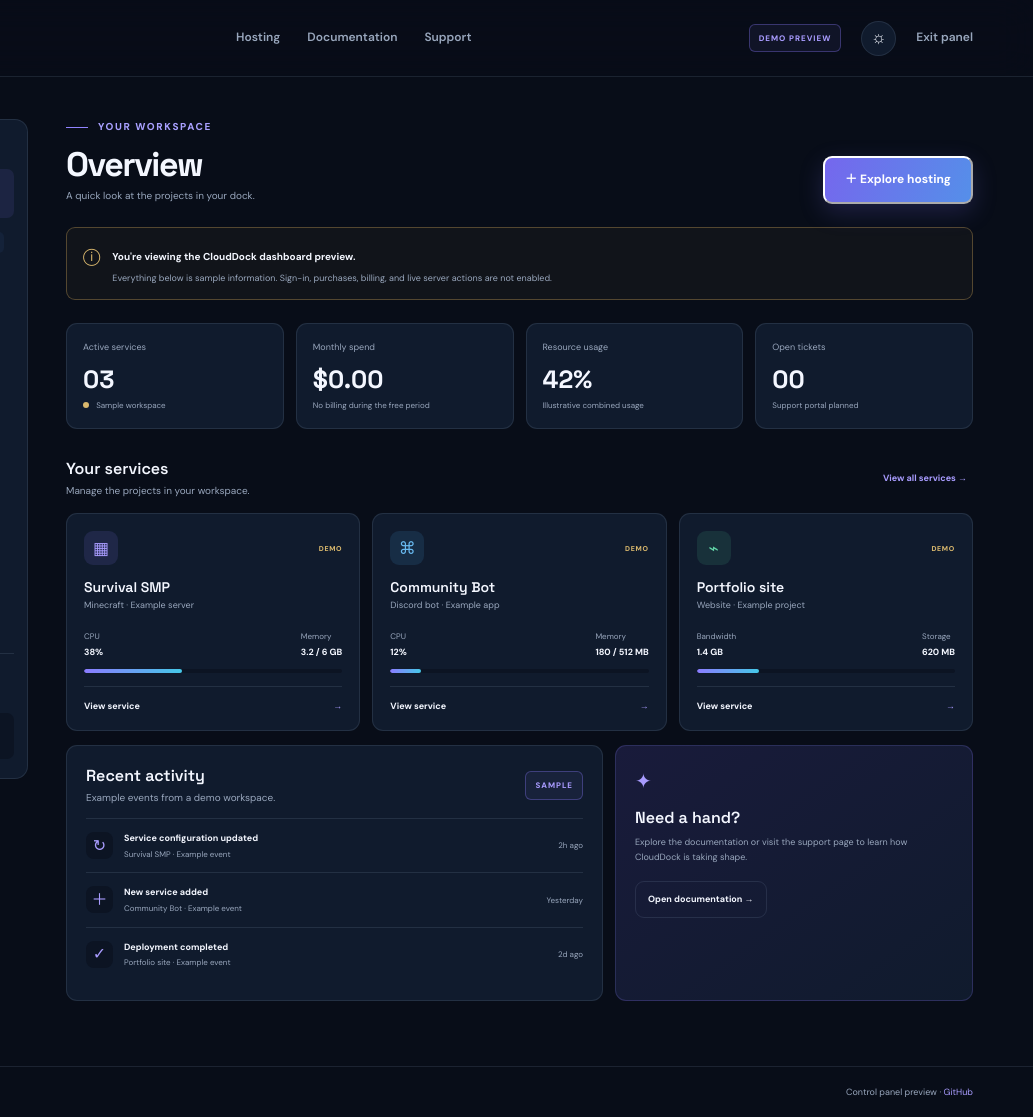
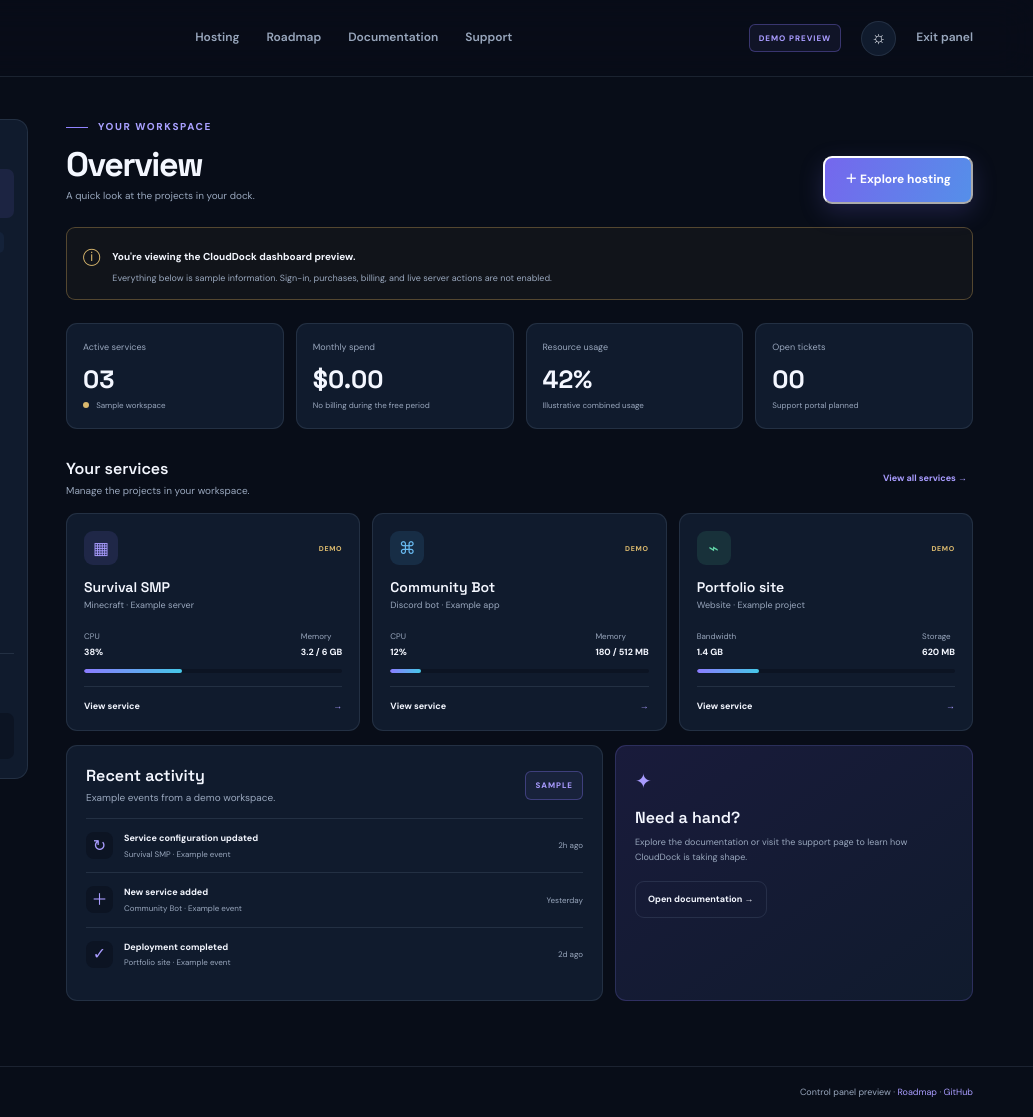
Before and after one commit to GlitchyBoy-YT/CloudDock, a plain HTML site: page dashboard.html in a window 1280 px wide. Shown: the full height of the page, 247-1280 px from the left. Drawn offline with Linux system fonts and the light colour scheme.

Commit message:
Add roadmap links to dashboard preview

```diff
--- a/dashboard.html
+++ b/dashboard.html
@@ -19,7 +19,7 @@
   <header class="site-header">
     <nav class="nav container" aria-label="Main navigation">
       <a class="brand" href="index.html"><span class="brand-mark">C</span><span>cloud<span class="brand-light">dock</span></span></a>
-      <div class="panel-nav-links"><a href="products.html">Hosting</a><a href="docs.html">Documentation</a><a href="support.html">Support</a></div>
+      <div class="panel-nav-links"><a href="products.html">Hosting</a><a href="roadmap.html">Roadmap</a><a href="docs.html">Documentation</a><a href="support.html">Support</a></div>
       <div class="nav-actions"><span class="preview-pill">DEMO PREVIEW</span><button class="theme-toggle" aria-label="Switch color theme"><span class="theme-icon">☼</span></button><a class="nav-login" href="index.html">Exit panel</a></div>
     </nav>
   </header>
@@ -56,6 +56,6 @@
       <div class="service-modal" id="service-modal" hidden role="dialog" aria-modal="true" aria-labelledby="modal-title"><div class="modal-card"><button class="modal-close" id="modal-close" aria-label="Close service details">×</button><span class="muted-tag">DEMO SERVICE</span><h2 id="modal-title">Service details</h2><p>This is a sample service preview. Live console access, start/stop controls, file management, and configuration changes will be connected to the hosting backend later.</p><div class="modal-actions"><a class="button button-outline" href="docs.html">Read docs</a><button class="button button-primary" id="modal-done">Got it</button></div></div></div>
     </section>
   </main>
-  <footer class="panel-footer"><div class="container"><span>© <span id="year"></span> CloudDock</span><span>Control panel preview · <a href="https://github.com/GlitchyBoy-YT/CloudDock">GitHub</a></span></div></footer>
+  <footer class="panel-footer"><div class="container"><span>© <span id="year"></span> CloudDock</span><span>Control panel preview · <a href="roadmap.html">Roadmap</a> · <a href="https://github.com/GlitchyBoy-YT/CloudDock">GitHub</a></span></div></footer>
 </body>
 </html>
```
